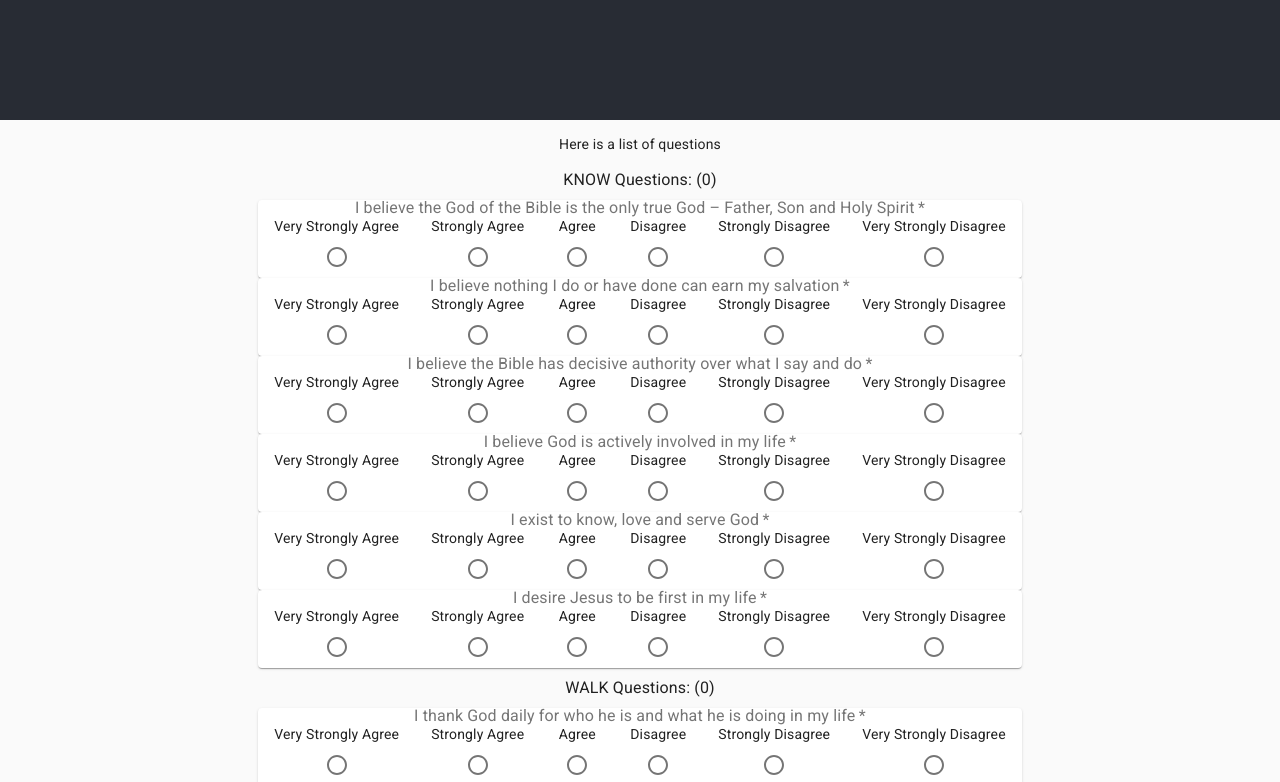
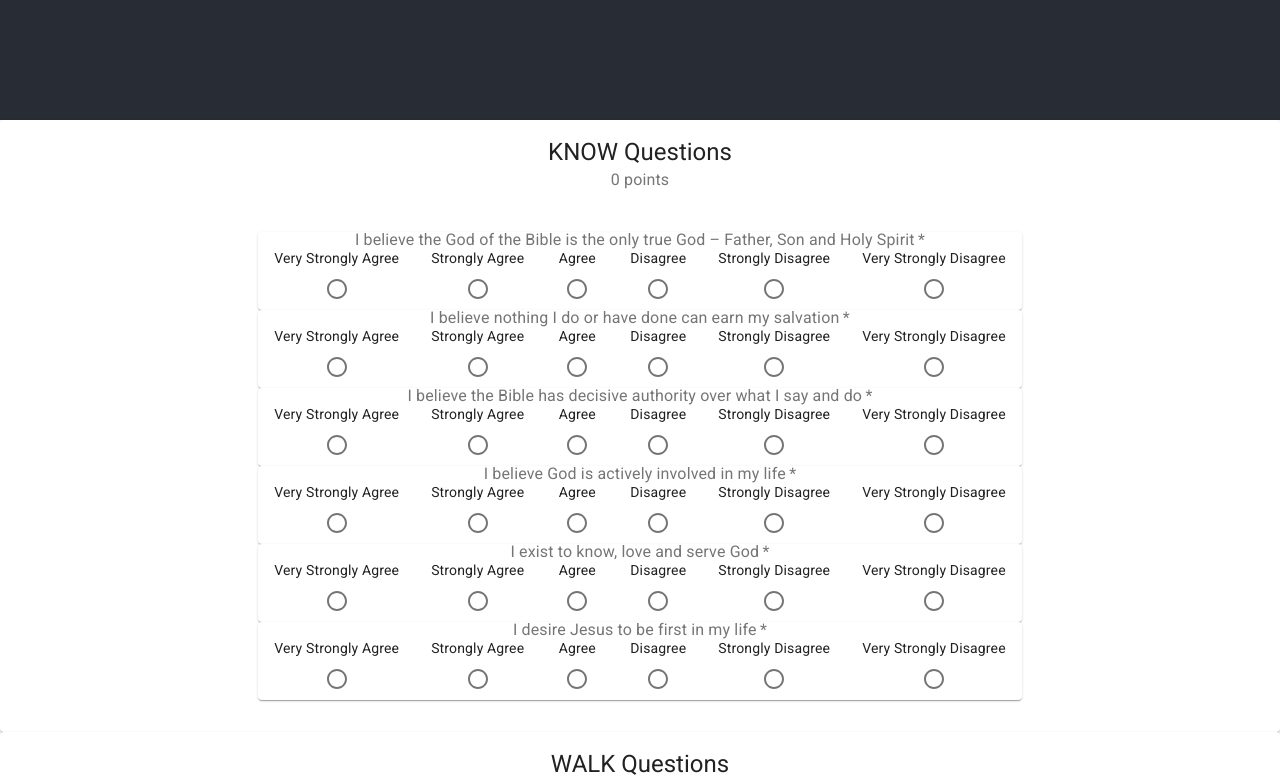
Before and after one commit to ChristopherZhong/grace-spiritual-discovery-tool, a React (Create React App) app: page / in a window 1280 px wide. Shown: the part 680-1462 px from the top of the page. Built offline with nearby package versions, Linux system fonts and the light colour scheme.

Commit message:
Extract each function component into its own file

```diff
--- /dev/null
+++ b/src/components/QuestionForm.tsx
@@ -0,0 +1,24 @@
+import { Question } from '../types/Question';
+import { Card, FormControl, FormLabel } from '@material-ui/core';
+import { getText } from '../types/Text';
+import { Choices } from './Choices';
+import { UpdateAnswerHandler } from './Questions';
+
+export function QuestionForm(question: Question, index: number, language: string, handleChange: UpdateAnswerHandler): JSX.Element {
+  return (
+    <FormControl
+      component={Card}
+      key={`${question.type}-${index}`}
+      required
+    >
+      <FormLabel required>{getText(question.text, language)}</FormLabel>
+      <Choices
+        choices={question.choices}
+        language={language}
+        handleChange={handleChange}
+        questionType={question.type}
+        questionIndex={index}
+      />
+    </FormControl>
+  );
+}
--- a/src/components/Questions.tsx
+++ b/src/components/Questions.tsx
@@ -1,55 +1,10 @@
 import questionsJson from '../questions.json';
 import { Question } from '../types/Question';
 import { QuestionType } from '../types/QuestionType';
-import { Choices } from './Choices';
-import { Card, FormControl, FormLabel, List, Typography } from '@material-ui/core';
-import { getText } from '../types/Text';
 import { Component } from 'react';
+import { QuestionsCard } from './QuestionsCard';
 
 const questions = questionsJson as Array<Question>;
-
-function QuestionFormControl(question: Question, index: number, language: string, handleChange: UpdateAnswerHandler): JSX.Element {
-  return (
-    <FormControl
-      component={Card}
-      key={`${question.type}-${index}`}
-      required
-    >
-      <FormLabel required>{getText(question.text, language)}</FormLabel>
-      <Choices
-        choices={question.choices}
-        language={language}
-        handleChange={handleChange}
-        questionType={question.type}
-        questionIndex={index}
-      />
-    </FormControl>
-  );
-}
-
-function QuestionsList(questions: Array<Question>, language: string, handleChange: UpdateAnswerHandler): JSX.Element {
-  const mapQuestion = (question: Question, index: number) => QuestionFormControl(question, index, language, handleChange);
-  return (
-    <List component='ol'>
-      {questions.map(mapQuestion)}
-    </List>
-  );
-}
-
-function QuestionsByType(type: QuestionType, handleChange: UpdateAnswerHandler, getScore: GetScore): JSX.Element {
-  const filter: Array<Question> = questions.filter(value => value.type === type);
-  return (
-    <div>
-      <Typography>{type} Questions: ({getScore(type)})</Typography>
-      {QuestionsList(filter, 'en', handleChange)}
-    </div>
-  );
-}
-
-// const WalkQuestions = (handleChange: ChangeEventHandler<HTMLInputElement>) => createQuestionsBy(QuestionType.Walk, handleChange);
-// const RelateQuestions = (handleChange: ChangeEventHandler<HTMLInputElement>) => createQuestionsBy(QuestionType.Relate, handleChange);
-// const ServeQuestions = (handleChange: ChangeEventHandler<HTMLInputElement>) => createQuestionsBy(QuestionType.Serve, handleChange);
-// const ShareQuestions = (handleChange: ChangeEventHandler<HTMLInputElement>) => createQuestionsBy(QuestionType.Share, handleChange);
 
 interface QuestionsState {
   answersByType: Map<QuestionType, Array<number>>;
@@ -168,12 +123,14 @@ export class Questions extends Component<any, QuestionsState> {
   render(): JSX.Element {
     return (
       <div>
-        <p>Here is a list of questions</p>
-        {QuestionsByType(QuestionType.Know, this.handleChange, this.getScore)}
-        {QuestionsByType(QuestionType.Walk, this.handleChange, this.getScore)}
-        {QuestionsByType(QuestionType.Relate, this.handleChange, this.getScore)}
-        {QuestionsByType(QuestionType.Serve, this.handleChange, this.getScore)}
-        {QuestionsByType(QuestionType.Share, this.handleChange, this.getScore)}
+        {Object.values(QuestionType).map((questionType: QuestionType) =>
+          <QuestionsCard
+            questions={questions.filter((question) => question.type === questionType)}
+            questionType={questionType}
+            language={'en'}
+            handleChange={this.handleChange}
+            getScore={this.getScore}
+          />)}
       </div>
     );
   }
--- /dev/null
+++ b/src/components/QuestionsCard.tsx
@@ -0,0 +1,25 @@
+import { Card, CardContent, CardHeader } from '@material-ui/core';
+import { GetScore, UpdateAnswerHandler } from './Questions';
+import { Question } from '../types/Question';
+import { QuestionType } from '../types/QuestionType';
+import { QuestionsList } from './QuestionsList';
+
+interface QuestionsCardProps {
+  getScore: GetScore;
+  handleChange: UpdateAnswerHandler;
+  language: string;
+  questions: Array<Question>;
+  questionType: QuestionType;
+}
+
+export function QuestionsCard(props: QuestionsCardProps): JSX.Element {
+  const { getScore, handleChange, language, questions, questionType } = props;
+  return (
+    <Card>
+      <CardHeader subheader={`${getScore(questionType)} points`} title={`${questionType} Questions`}/>
+      <CardContent>
+        {QuestionsList(questions, language, handleChange)}
+      </CardContent>
+    </Card>
+  );
+}
--- /dev/null
+++ b/src/components/QuestionsList.tsx
@@ -0,0 +1,13 @@
+import { Question } from '../types/Question';
+import { List } from '@material-ui/core';
+import { UpdateAnswerHandler } from './Questions';
+import { QuestionForm } from './QuestionForm';
+
+export function QuestionsList(questions: Array<Question>, language: string, handleChange: UpdateAnswerHandler): JSX.Element {
+  const mapQuestion = (question: Question, index: number) => QuestionForm(question, index, language, handleChange);
+  return (
+    <List component='ol'>
+      {questions.map(mapQuestion)}
+    </List>
+  );
+}
```
